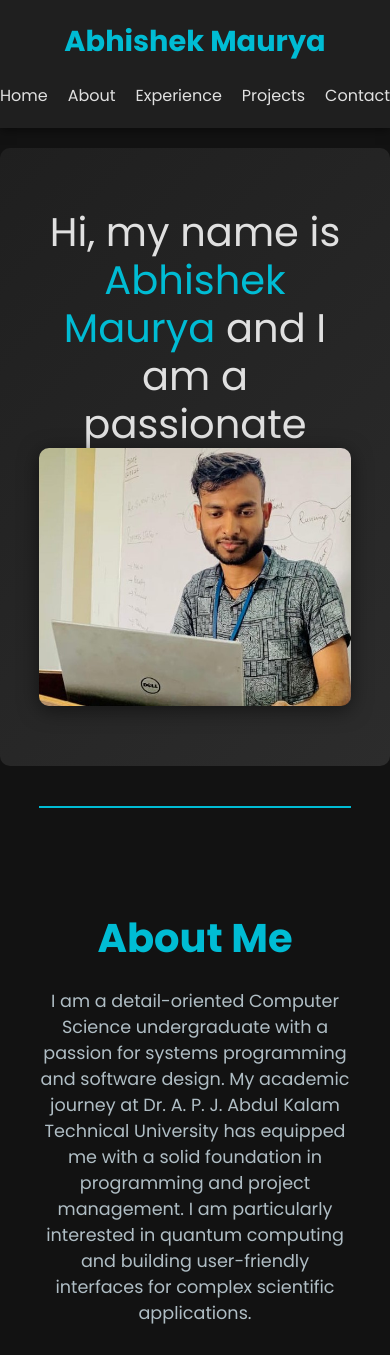
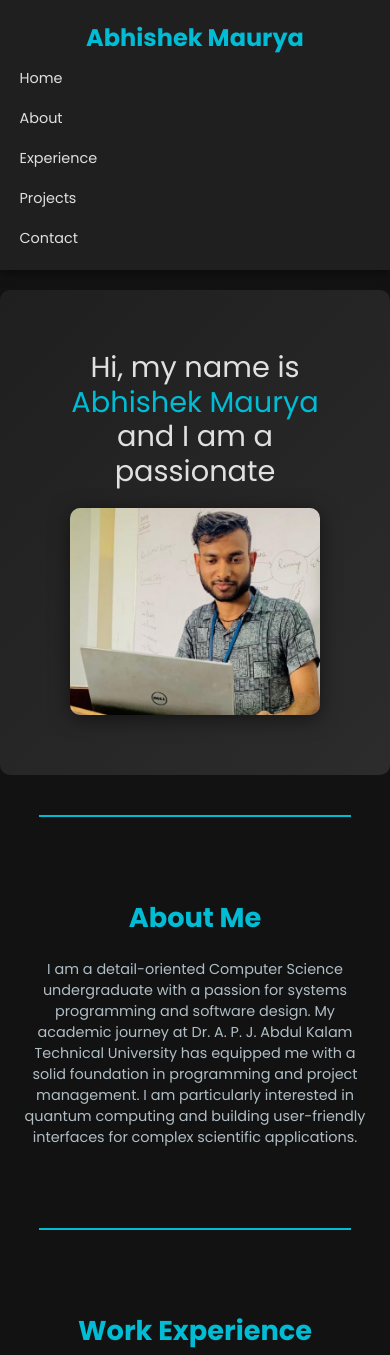
Before and after one commit to Abhishek-Maurya-D/Portfolio, a plain HTML site: page index.html in a window 390 px wide. Shown: the top 1355 px of the page. Drawn offline with nearby package versions, Linux system fonts and the light colour scheme; a script that the page names is missing.

Commit message:
Update style.css

```diff
--- a/style.css
+++ b/style.css
@@ -247,3 +247,35 @@ footer {
         flex: 1 1 100%;
     }
 }
+/* Responsive Enhancements */
+@media screen and (max-width: 1024px) {
+  .navbar {
+    padding: 20px 5%;
+  }
+  .hero-content { font-size: 2.2rem; }
+  .hero-image img { max-width: 300px; }
+}
+
+@media screen and (max-width: 768px) {
+  .navbar { flex-direction: column; gap: 10px; }
+  .nav-links { justify-content: center; width: 100%; }
+  .hero-section { flex-direction: column; text-align: center; }
+  .hero-content { font-size: 2rem; margin-bottom: 20px; }
+  .hero-image img { max-width: 250px; }
+
+  section { padding: 40px 5%; }
+  h1 { font-size: 2rem; }
+  p { font-size: 1rem; }
+  .experience-card, .project-card { width: 90%; }
+
+  .social-links a img { width: 40px; }
+}
+
+@media screen and (max-width: 480px) {
+  .hero-content { font-size: 1.8rem; }
+  h1 { font-size: 1.7rem; }
+  p { font-size: 0.9rem; }
+  .nav-links { flex-direction: column; gap: 15px; }
+  .nav-links a { font-size: 0.9rem; }
+  .logo { font-size: 1.5rem; }
+}
```
